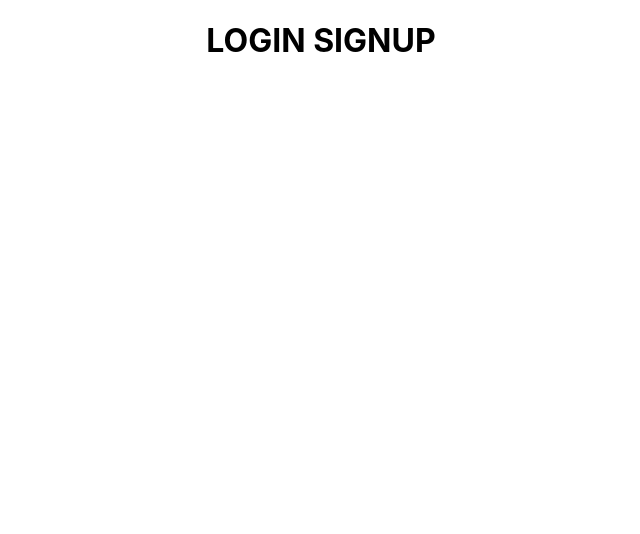
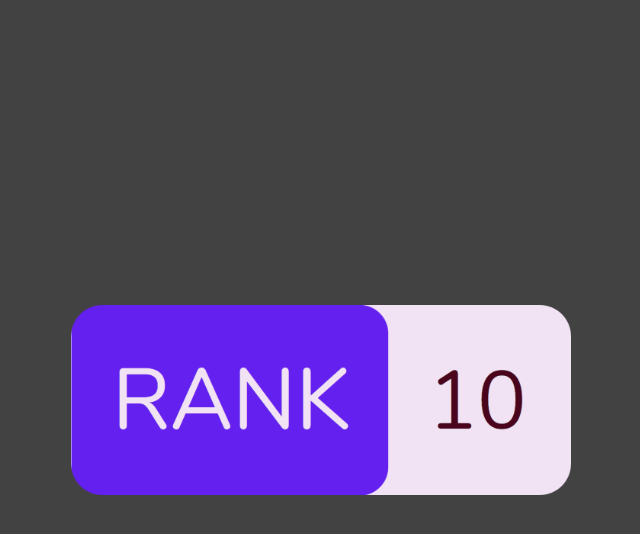
Before and after one commit to meh430/rankten, a React (Create React App) app: page /#/auth in a window 1280 px wide. Shown: the top 534 px of the page, without its empty margins (319-959 px from the left). Built offline with nearby package versions, Linux system fonts and the light colour scheme.

Commit message:
Some stuff

```diff
--- a/public/index.html
+++ b/public/index.html
@@ -3,6 +3,8 @@
   <head>
     <meta charset="utf-8" />
     <link rel="icon" href="%PUBLIC_URL%/favicon.ico" />
+    <link href="https://fonts.googleapis.com/css2?family=Nunito&display=swap" rel="stylesheet">
+
     <meta name="viewport" content="width=device-width, initial-scale=1" />
     <meta name="theme-color" content="#000000" />
     <meta
--- a/src/App.js
+++ b/src/App.js
@@ -19,7 +19,7 @@ const appThemeLight = {
         secondary: {
             main: appColors.paraPink,
             dark: appColors.darkSienna,
-        },
+        }
     },
 };
 
@@ -50,7 +50,7 @@ const App = () => {
         <div className="App">
             <ThemeContext.Provider value={themeValue}>
                 <UserContext.Provider value={userValue}>
-                    <ThemeProvider theme={theme === "dark" ? darkTheme : lightTheme}>
+                    <ThemeProvider theme={theme === "light" ? darkTheme : lightTheme}>
                         <Switch>
                             <Route path="/" component={Splash} exact />
                             <Route path="/auth" component={LoginSignUp} />
--- a/src/components/Logo.js
+++ b/src/components/Logo.js
@@ -1,4 +1,6 @@
 import React from 'react';
-export const Logo = () => {
-    return <img src={require('../assets/ranktenlogo.png')} style={{maxWidth: "80%"}} width="600px"/>
+
+//width: string
+export const Logo = (props) => {
+    return <img src={require('../assets/ranktenlogo.png')} style={{ maxWidth: "80%", alignSelf: "center" }} width={`${props.width}px`}/>
 }
--- a/src/routes/LoginSignup.js
+++ b/src/routes/LoginSignup.js
@@ -1,5 +1,15 @@
 import React from 'react';
+import { useTheme } from '@material-ui/core';
+import '../App.css';
+import { Logo } from '../components/Logo';
 
-export const LoginSignUp = () => {
-    return <h1>LOGIN SIGNUP</h1>
+//isLogin: bool
+export const LoginSignUp = (props) => {
+    const currentTheme = useTheme();
+    return (
+        <div className="row" style={{ backgroundColor: currentTheme.palette.background.paper, minHeight: "100vh", justifyContent: "space-evenly" }}>
+            <Logo width="500"/>
+
+        </div>
+    );
 }
--- a/src/routes/Splash.js
+++ b/src/routes/Splash.js
@@ -15,6 +15,7 @@ export const Splash = () => {
     const currentTheme = useTheme();
     const { userDispatch } = useContext(UserContext);
     useEffect(() => {
+        console.log("called splash")
         const storedToken = getToken();
         if (storedToken) {
             const [hasError, userInfo] = tokenValid(storedToken);
@@ -39,12 +40,12 @@ export const Splash = () => {
             className="col"
             style={{
                 alignItems: "center",
-                height: "100vh",
+                minHeight: "100vh",
                 justifyContent: "space-around",
                 backgroundColor: currentTheme.palette.background.paper,
             }}
         >
-            <Logo />
+            <Logo width="600"/>
             <ReactLoading type="bars" color={appColors.hanPurple} />
         </div>
     );
```
